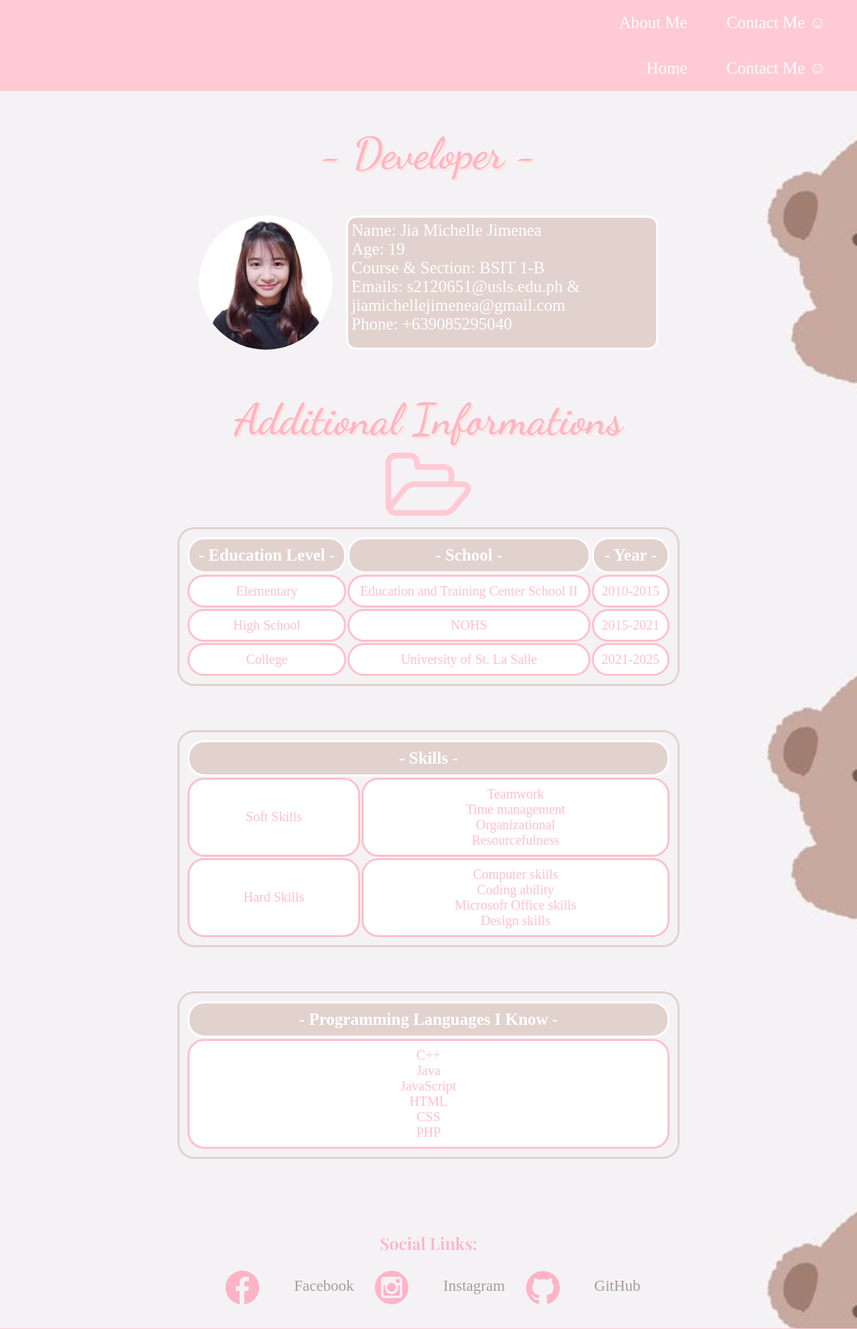
After one commit to s2120651Jimenea/learningtasks, a PHP site: page /index.php?page=profile in a window 1280 px wide. The commit adds this page. Shown: the top 1984 px of the page at 67% size. Run offline with PHP 8.4, Linux system fonts and the light colour scheme.

Commit message:
Add files via upload

```diff
--- a/css/css.css
+++ b/css/css.css
@@ -5,9 +5,6 @@ body {
   -o-background-size: cover;
   background-size: cover;
   margin: 0;
-  opacity: 0;
-    transition: opacity 2s;
-    -webkit-transition: opacity 2s; /* Safari */
 }
 .header {
  	clear:both;
@@ -36,6 +33,14 @@ h2{
 	font-family: 'Dancing Script', cursive;
 	text-align: center;
 	text-shadow: 3px 3px #FFE5D8;
+}
+h3{
+	font-size: 65px;
+	color: #FFB3C6;
+	font-family: 'Dancing Script', cursive;
+	text-align: center;
+	text-shadow: 3px 3px #FFE5D8;
+	margin-bottom: 1px;
 }
 p{
 	text-align: center;
@@ -179,3 +184,8 @@ a:hover {
 	font-size: 25px;
 	background-color: #FFCAD4;
 }
+#div1 {
+  font-size: 120px;
+  color: #FFCAD4;
+  margin-top: 1px;
+}
--- /dev/null
+++ b/index.php
@@ -0,0 +1,81 @@
+<?php
+    $page = (isset($_GET['page']) && $_GET['page'] != '')? $_GET['page'] : '';
+?>
+<!DOCTYPE html>
+<html>
+    <head>
+        <title>Home</title>
+        <link href="css/css.css" rel="stylesheet" type="text/css">
+            <link rel="icon" href="images/icon2.png">
+            <link rel="preconnect" href="https://fonts.googleapis.com">
+            <link rel="preconnect" href="https://fonts.gstatic.com" crossorigin>
+            <link href="https://fonts.googleapis.com/css2?family=Dancing+Script:wght@600&family=Playfair+Display:wght@600&display=swap" rel="stylesheet">
+    </head>
+    <body>
+        <div class="header">
+                <a href="profile.php?page=profile"><?php echo "About Me"; ?></a>
+                <a href="#sociallinks"><?php echo "Contact Me ☺"; ?></a>
+            </div>
+            <?php
+                switch($page){
+                    case "profile":
+                        include "profile.php";
+                    break;
+                }
+            ?>
+        <?php
+            echo "<h1>Hi! Welcome to My Website, I am Jia Michelle Jimenea ♡</h1>";
+            echo "<br>";
+            echo "<p>I am a 1st year student from BSIT 1-B in the University of St. La Salle.<br> This website serves as my personal portfolio.</p>";
+        ?>
+        <link rel="stylesheet" href="https://cdnjs.cloudflare.com/ajax/libs/font-awesome/4.7.0/css/font-awesome.min.css">
+            <center><div id="div1" class="fa"></div></center>
+                <script src="js/javaS.js"></script>
+            <div class="messagebox">
+        <?php echo "Here are my activity works:" ?>
+        </div>
+        <ul>
+           <li> <img src= "images/bowl.png" class="img2"> <a href="LT2/recipes.html?page=LT2" target="_blank"> Learning Task 2 </a></li>
+           <li> <img src= "images/takoyaki.png" class="img2"> <a href="LT3/index.html?page=LT3" target="_blank"> Learning Task 3 </a></li>
+           <li> <img src= "images/slippers.png" class="img2"> <a href="CLE1MT/index.html?page=CLE1" target="_blank"> CLE1: Culminating Learning Evidence (Midterm) </a></li>
+           <li> <img src= "images/paper.png" class="img2"> <a href="LT4/index.html?page=LT4" target="_blank"> Learning Task 4 </a></li>
+           <li> <img src= "images/flower.png" class="img2"> <a href="LT5/index.html?page=LT5" target="_blank"> Learning Task 5 </a></li>
+        </ul>
+            <?php
+                switch($page){
+                    case "LT2":
+                        include "LT2/recipes.html";
+                    break;
+                    case "LT3":
+                        include "LT2/recipes.html";
+                    break;
+                    case "CLE1":
+                        include "LT2/recipes.html";
+                    break;
+                    case "LT4":
+                        include "LT2/recipes.html";
+                    break;
+                    case "LT5":
+                        include "LT2/recipes.html";
+                    break;
+                }
+            ?>
+        <br>
+        <br>
+        <br>
+        <br>
+        <br>
+        <br>
+        <div id="sociallinks">
+            <?php echo "<p> Social Links: </p>"; ?>
+        <ul>
+           <li><img src= "images/fb.png" class="img3"> <a href="https://www.facebook.com/jiamichellejimenea"> Facebook </a> <img src= "images/instagram.png" class="img3"> <a href="https://www.instagram.com/elleji._"> Instagram </a> <img src= "images/github.png" class="img3"> <a href="https://github.com/s2120651Jimenea"> GitHub </a> </li>
+        </ul>
+        </div>
+        <br>
+        <br>
+            <div class="footer">
+                <?php echo "© 2022, Jimenea."; ?>
+            </div>
+    </body>
+</html>
--- a/js/javaS.js
+++ b/js/javaS.js
@@ -6,3 +6,5 @@ function openfolder() {
       a.innerHTML = "&#xf115;";
     }, 1000);
 }
+openfolder();
+setInterval(openfolder, 2000);
--- /dev/null
+++ b/profile.php
@@ -0,0 +1,125 @@
+<?php
+    $page = (isset($_GET['page']) && $_GET['page'] != '')? $_GET['page'] : '';
+?>
+<!DOCTYPE html>
+<html>
+    <head>
+        <title>About Me</title>
+        <link href="css/css.css" rel="stylesheet" type="text/css">
+            <link rel="icon" href="images/icon2.png">
+            <link rel="preconnect" href="https://fonts.googleapis.com">
+            <link rel="preconnect" href="https://fonts.gstatic.com" crossorigin>
+            <link href="https://fonts.googleapis.com/css2?family=Dancing+Script:wght@600&family=Playfair+Display:wght@600&display=swap" rel="stylesheet">
+    </head>
+    <body>
+        <div class="header">
+                <a href="index.php?page=home"><?php echo "Home"; ?></a>
+                <a href="#sociallinks"><?php echo "Contact Me ☺"; ?></a>
+            </div>
+            <?php
+                switch($page){
+                    case "home":
+                        include "index.php";
+                    break;
+                }
+            ?>
+        <?php
+            print "<h2> - Developer - </h2>";
+        ?>
+        <div class="layout-box">
+                <img src="images/designer.jpg" class="img1">
+            <div class="messagebox1">
+        <?php
+            echo "Name: Jia Michelle Jimenea";
+            echo "<br>";
+            echo "Age: 19";
+            echo "<br>";
+            echo "Course & Section: BSIT 1-B";
+            echo "<br>";
+            echo "Emails: s2120651@usls.edu.ph & jiamichellejimenea@gmail.com";
+            echo "<br>";
+            echo "Phone: +639085295040";
+        ?>
+        </div>
+    </div>
+        <?php
+            echo "<h3> Additional Informations </h3>";
+        ?>
+           <link rel="stylesheet" href="https://cdnjs.cloudflare.com/ajax/libs/font-awesome/4.7.0/css/font-awesome.min.css">
+            <center><div id="div1" class="fa"></div></center>
+                <script src="js/javaS.js"></script>
+        <table class="table">
+            <tbody>
+        <?php
+          echo "<tr>";
+            echo "<th>- Education Level -</th>";
+            echo "<th>- School -</th>";
+            echo "<th>- Year -</th>";
+          echo "</tr>";
+          echo "<tr>";
+            echo "<td>Elementary</td>";
+            echo "<td>Education and Training Center School II</td>";
+            echo "<td>2010-2015</td>";
+          echo "</tr>";
+          echo "<tr>";
+            echo "<td>High School</td>";
+            echo "<td>NOHS</td>";
+            echo "<td>2015-2021</td>";
+          echo "</tr>";
+          echo "<tr>";
+            echo "<td>College</td>";
+            echo "<td>University of St. La Salle</td>";
+            echo "<td>2021-2025</td>";
+          echo "</tr>";
+        ?>
+            </tbody>
+        </table>
+        <br>
+        <br>
+        <table class="table">
+            <tbody>
+        <?php
+          echo "<tr>";
+            echo "<th colspan=\"3\">- Skills -</th>";
+          echo "</tr>";
+          echo "<tr>";
+            echo "<td>Soft Skills</td>";
+            echo "<td>Teamwork<br> Time management<br> Organizational<br> Resourcefulness</td>";
+          echo "</tr>";
+          echo "<tr>";
+            echo "<td>Hard Skills</td>";
+            echo "<td>Computer skills<br> Coding ability<br> Microsoft Office skills<br> Design skills</td>";
+          echo "</tr>";
+        ?>
+            </tbody>
+        </table>
+        <br>
+        <br>
+        <table class="table">
+            <tbody>
+        <?php
+          echo "<tr>";
+            echo "<th colspan=\"3\">- Programming Languages I Know -</th>";
+          echo "</tr>";
+          echo "<tr>";
+            echo "<td>C++<br> Java<br> JavaScript<br> HTML<br> CSS<br> PHP</td>";
+          echo "</tr>";
+        ?>
+            </tbody>
+        </table>
+        <br>
+        <br>
+        <br>
+        <div id="sociallinks">
+            <?php echo "<p> Social Links: </p>"; ?>
+        <ul>
+           <li><img src= "images/fb.png" class="img3"> <a href="https://www.facebook.com/jiamichellejimenea"> Facebook </a> <img src= "images/instagram.png" class="img3"> <a href="https://www.instagram.com/elleji._"> Instagram </a> <img src= "images/github.png" class="img3"> <a href="https://github.com/s2120651Jimenea"> GitHub </a> </li>
+        </ul>
+        </div>
+        <br>
+        <br>
+            <div class="footer">
+                <?php echo "© 2022, Jimenea."; ?>
+            </div>
+    </body>
+</html>
```
